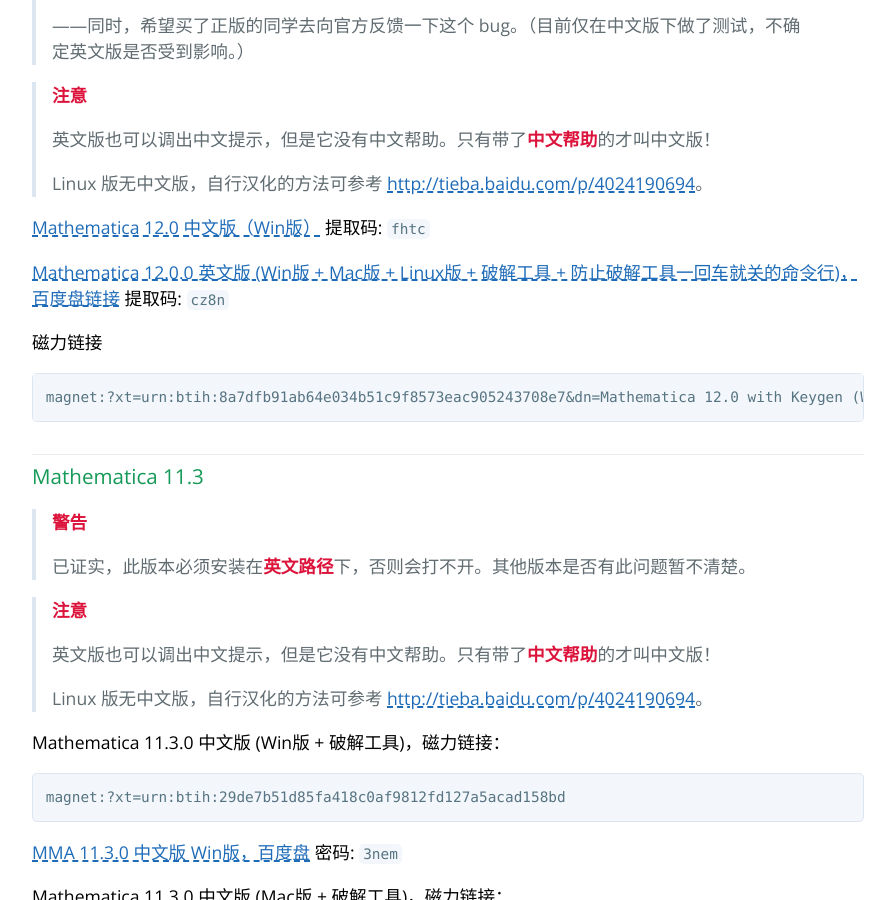
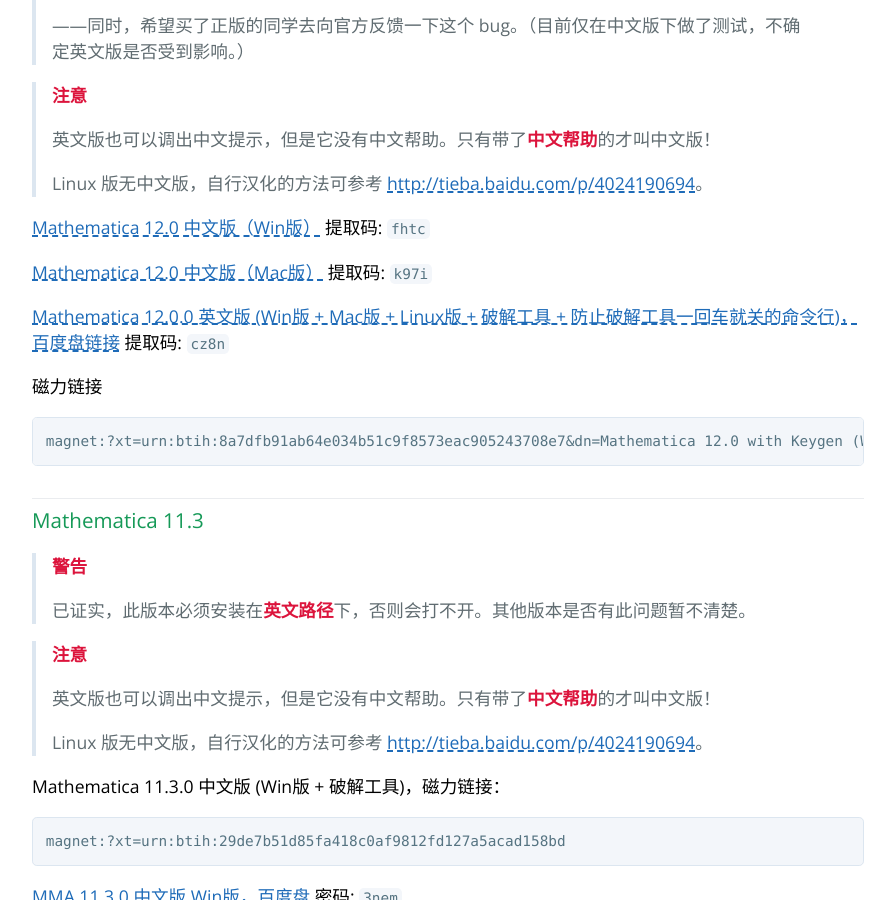
Before and after one commit to TieBaMma/InstallTutorial, a Jekyll site: the page built from index.md, in a window 1280 px wide and 900 px high, scrolled down 2472 px. Shown: the whole window, without its empty margins (192-1087 px from the left). Built offline with Jekyll 4.4.1, drawn with Linux system fonts in a browser that asks for light colours.

Commit message:
加入 MMA12.0 Mac 中文版链接

```diff
--- a/index.md
+++ b/index.md
@@ -93,6 +93,9 @@
 
 [Mathematica 12.0 中文版（Win版）](https://pan.baidu.com/s/1_X6Qf9722bo7nV-eI_kY_Q)
 提取码: `fhtc`
+
+[Mathematica 12.0 中文版（Mac版）](https://pan.baidu.com/s/10GkN3ByUZsX08ldvxZ6yPA)
+提取码: `k97i`
 
 [Mathematica 12.0.0 英文版 (Win版 + Mac版 + Linux版 + 破解工具 + 防止破解工具一回车就关的命令行)，百度盘链接](https://pan.baidu.com/s/1NaUrPg5HAmMOiRpy7PdLhQ) 提取码: `cz8n`
 
```
